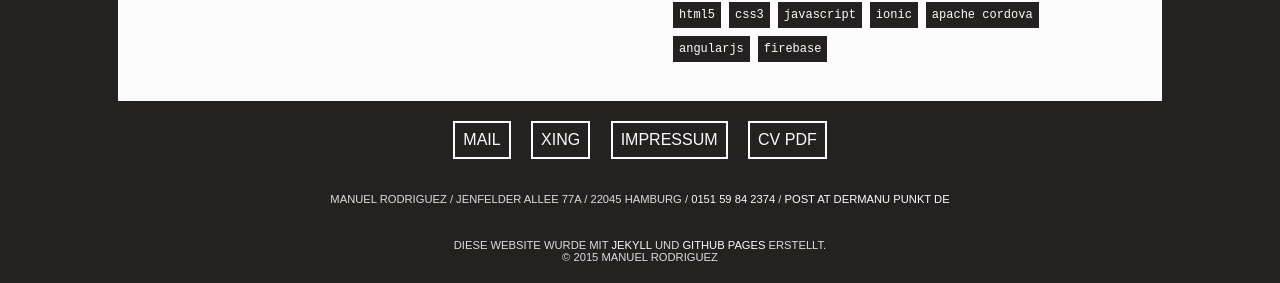
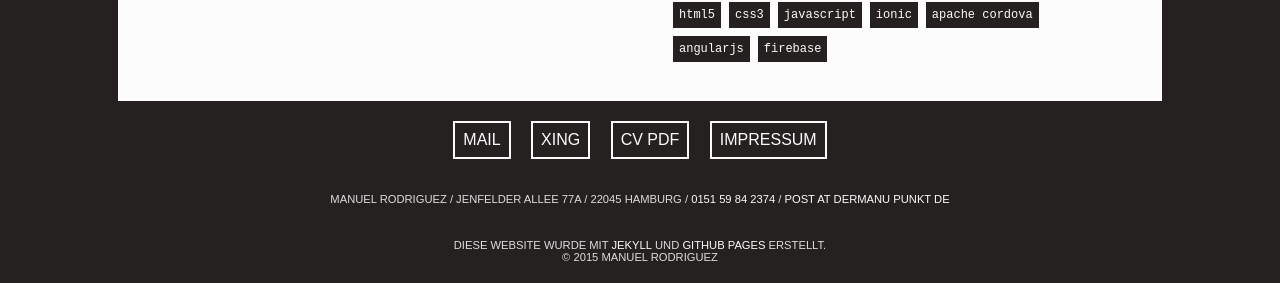
Before and after one commit to manurg/manurg.github.io, a Jekyll site: the page built from index.html, in a window 1280 px wide and 900 px high, scrolled down 3194 px. Shown: the part 614-897 px from the top of the window. Built offline with Jekyll 4.4.1, drawn with Linux system fonts in a browser that asks for light colours; some web fonts are replaced.

Commit message:
Update footer.

```diff
--- a/_includes/footer.html
+++ b/_includes/footer.html
@@ -2,8 +2,8 @@
   <nav>
     <a class="button" href="javascript:window.location.href='mailto:'+['post','dermanu.de'].join('@')">Mail</a>
     <a class="button" href="https://www.xing.com/profile/Manuel_Rodriguez3" target="_blank">Xing</a>
+    <a class="button" href="/assets/manuel.rodriguez.frontend.pdf">CV PDF</a>
     <a class="button" href="/impressum">Impressum</a>
-    <a class="button" href="/assets/manuel.rodriguez.frontend.pdf">CV PDF</a>
   </nav>
   <section class="imprint">
     Manuel Rodriguez / Jenfelder Allee 77a / 22045 Hamburg
```
